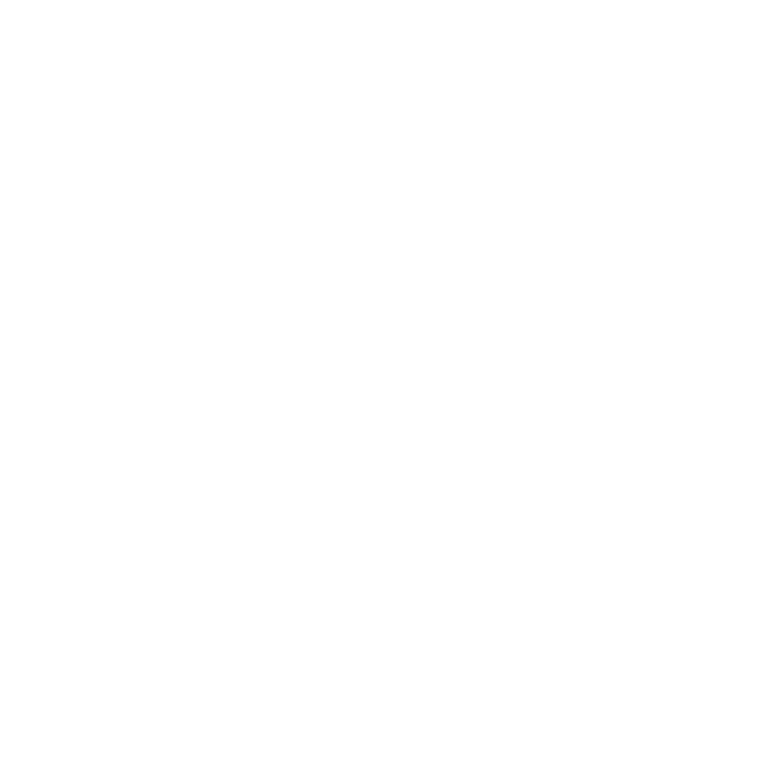
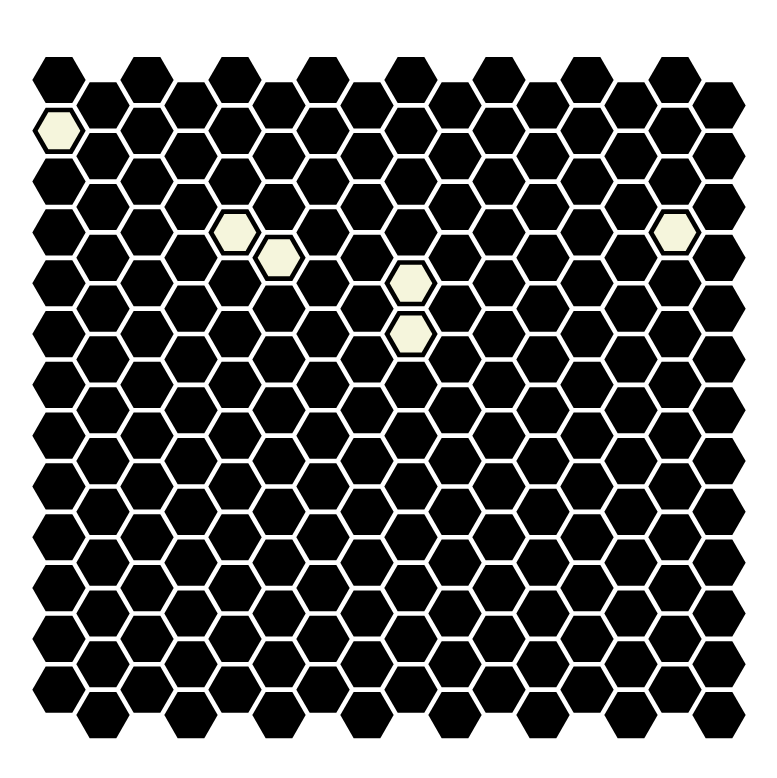
Before and after one commit to csesoc/trainee-7-23t3, a React (Vite) app: page /play in a window 1280 px wide. Before the commit this address had no page. Shown: the top 778 px of the page, without its empty margins (261-1038 px from the left). Built offline with nearby package versions, Linux system fonts and the light colour scheme.

Commit message:
feat: add /play route

```diff
--- a/src/App.tsx
+++ b/src/App.tsx
@@ -7,23 +7,10 @@
 
 function App() {
   return (
-    // <div
-    //   style={{
-    //     position: "relative",
-    //     width: "100vw",
-    //     height: "100vh",
-    //     display: "flex",
-    //     flexDirection: "column",
-    //     justifyContent: "center",
-    //     alignItems: "center",
-    //   }}
-    // >
-    //   <GridBoard />
-    // </div>
-
     <Routes>
       <Route path="/" element={<MainPage />} />
       <Route path="/rules" element={<Rules />} />
+      <Route path="/play" element={<GridBoard />} />
     </Routes>
   );
 }
--- a/src/components/GridBoard.tsx
+++ b/src/components/GridBoard.tsx
@@ -48,6 +48,17 @@
   };
 
   return (
+    <div
+      style={{
+        position: "relative",
+        width: "100vw",
+        height: "100vh",
+        display: "flex",
+        flexDirection: "column",
+        justifyContent: "center",
+        alignItems: "center",
+      }}
+    >
       <svg
         className="grid"
         viewBox={"-30 -30 300 300"}
@@ -88,6 +99,7 @@
           ))}
         </Layout>
       </svg>
+    </div>
   );
 };
 
```
Lines whose indentation alone changed are shown as unchanged.
